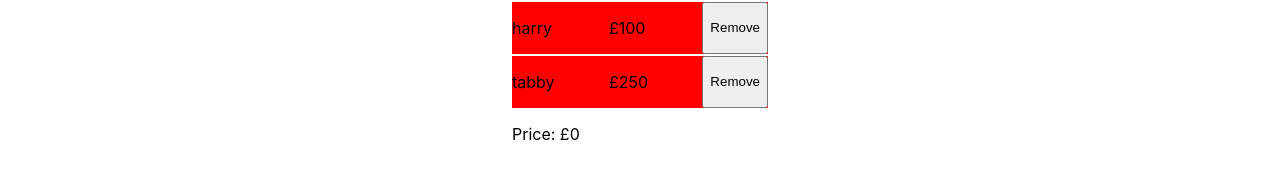
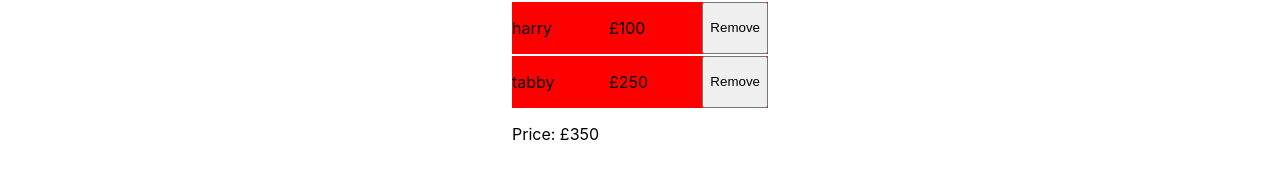
Before and after one commit to thankinson/CN_group1_catsrus_project, a React (Create React App) app: page / in a window 1280 px wide. Shown: the part 217-396 px from the top of the page. Built offline with nearby package versions, Linux system fonts and the light colour scheme.

Commit message:
calculator complete

```diff
--- a/src/components/Basket.js
+++ b/src/components/Basket.js
@@ -1,5 +1,6 @@
 // add and remove items
 import React, {useState} from "react";
+import catCost from "./Catcost.js";
 
 const Basket = () => {
 
@@ -21,7 +22,8 @@ const Basket = () => {
 
     const calculateTotal = () => {
         // PETER'S CODE
-        return 0;
+        let total = catCost(basketItems)
+        return total;
     };
 
     const removeItem = (index) => {
--- a/src/components/Catcost.js
+++ b/src/components/Catcost.js
@@ -1,10 +1,15 @@
 // calculate cat cost
 
+import { i } from "mathjs";
 import React from "react";
 
-const CatCost = () => {
 
+
+const catCost = (basketItems) => {
+    let sum = 0;
+    for (let i = 0; i < basketItems.length ; i++) { sum += basketItems[i].price;
+    }
+    return sum
 }
 
-
-export default CatCost;
+export default catCost;
```
